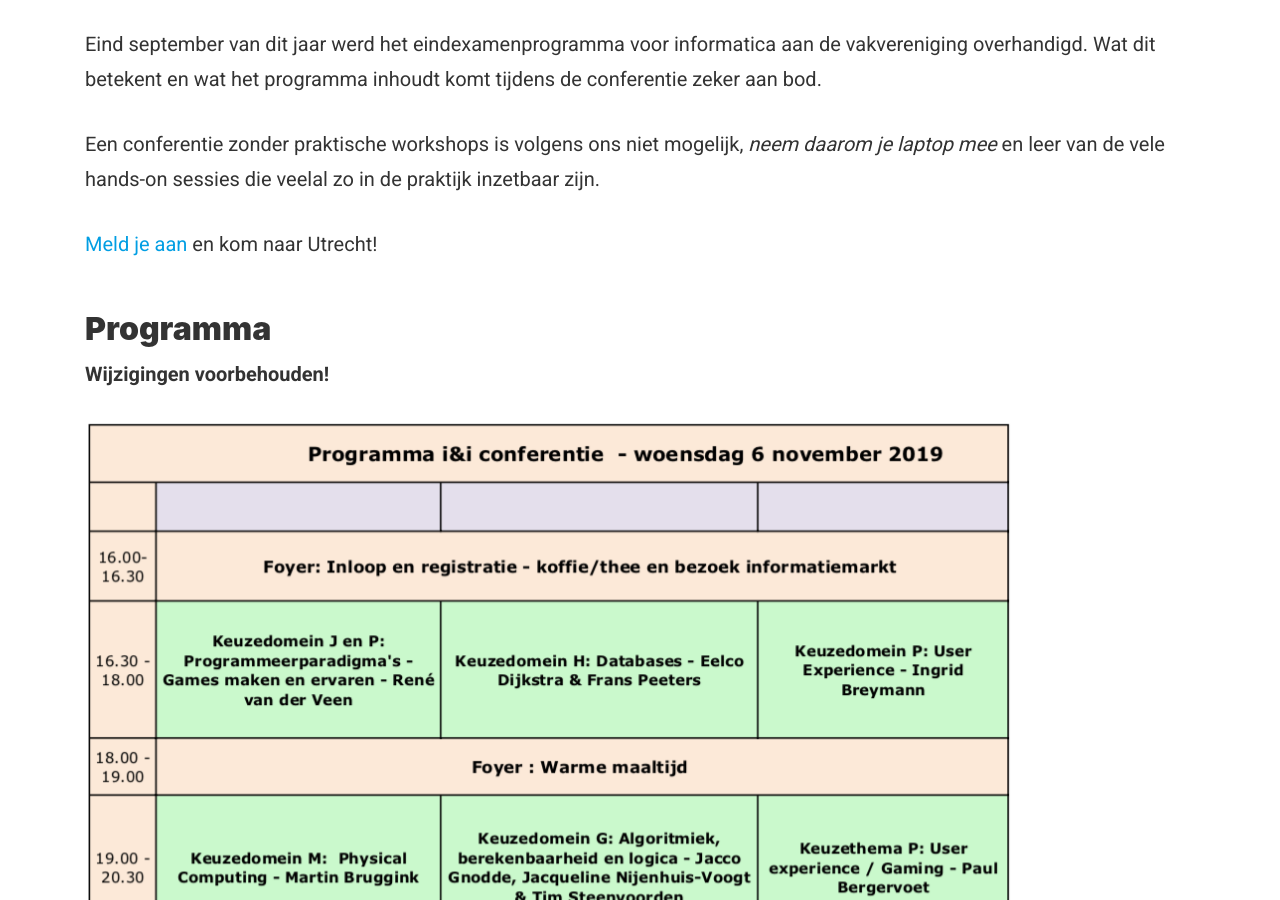
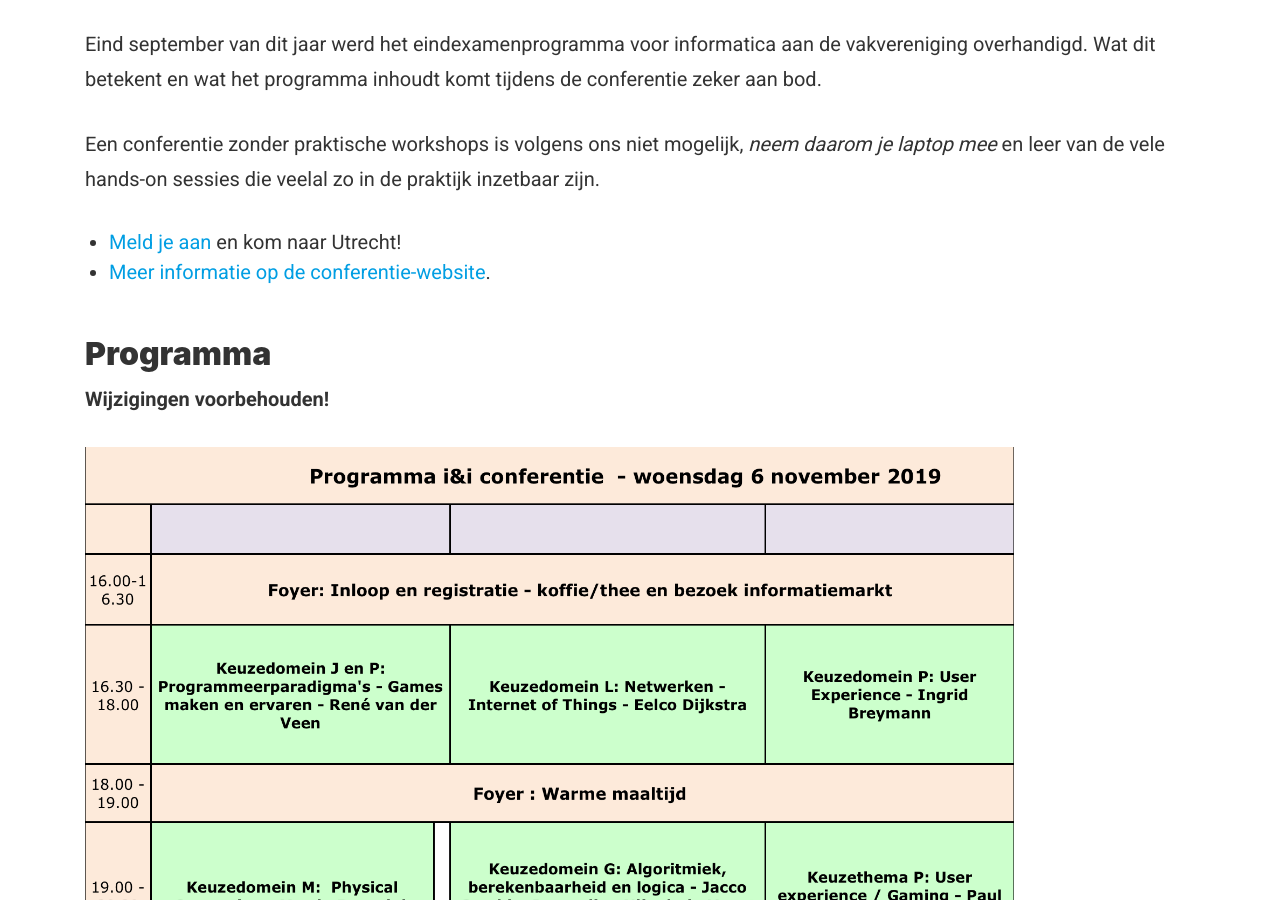
Before and after one commit to ieni/website, a Jekyll site: the page built from _projects/ieni-conferentie-2019.md, in a window 1280 px wide and 900 px high, scrolled down 1014 px. Built offline with Jekyll 4.4.1, drawn with Linux system fonts in a browser that asks for light colours.

Commit message:
Nieuwe versie programma conferentie 2019

```diff
--- a/_projects/ieni-conferentie-2019.md
+++ b/_projects/ieni-conferentie-2019.md
@@ -25,12 +25,12 @@ Wat dit betekent en wat het programma inhoudt komt tijdens de conferentie zeker
 
 Een conferentie zonder praktische workshops is volgens ons niet mogelijk, *neem daarom je laptop mee* en leer van de vele hands-on sessies die veelal zo in de praktijk inzetbaar zijn.
 
-[Meld je aan](https://www.smink-registratie.nl/ieni/) en kom naar Utrecht!
+* [Meld je aan](https://www.smink-registratie.nl/ieni/) en kom naar Utrecht!
+* [Meer informatie op de conferentie-website](https://ieni.github.io/ieni2019/).
 
 ## Programma
 
 **Wijzigingen voorbehouden!**
-
 
   <img src="{{'/assets/img/content/ieni2019-6nov.png' | relative_url}}" alt="Programma 6 november" height="576" width="929">
 
```
Also changed, not shown: assets/img/content/ieni2019-6nov.png, assets/img/content/ieni2019-7nov.png.
